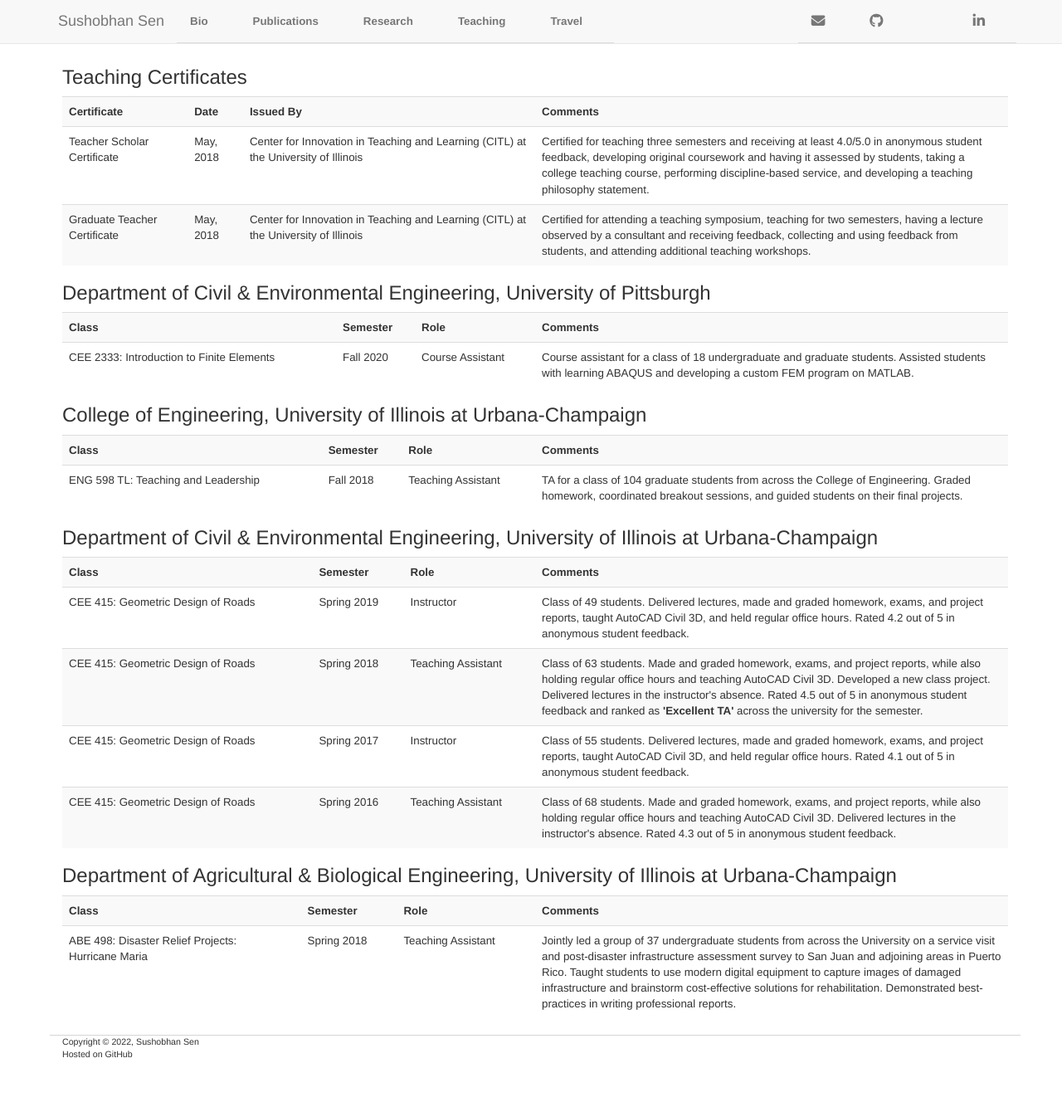
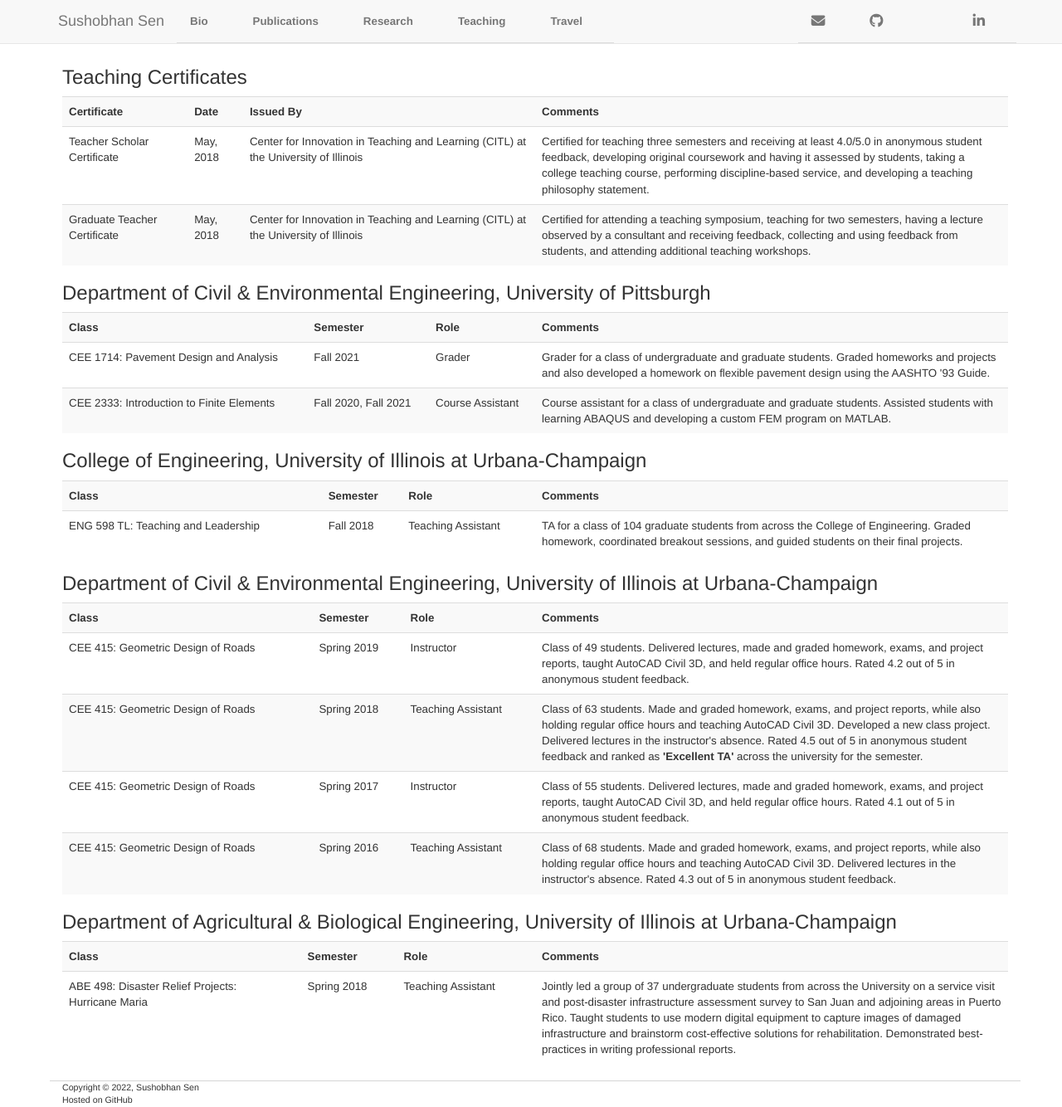
Before and after one commit to sushobhansen/sushobhansen.github.io, a Jekyll site: the page built from teaching.md, in a window 1280 px wide and 1334 px high. Shown: the whole window at 83% size. Built offline with Jekyll 4.4.1, drawn with Linux system fonts in a browser that asks for light colours; nearby versions of some CDN libraries; a style sheet for code colours, icons or effects is not loaded.

Commit message:
Jan 2022 updates

```diff
--- a/teaching.md
+++ b/teaching.md
@@ -33,10 +33,16 @@ title: Sushobhan Sen | Teaching
 		<th>Comments</th>
 	</tr>
 	<tr>
+		<td>CEE 1714: Pavement Design and Analysis</td>
+		<td>Fall 2021</td>
+		<td>Grader</td>
+		<td style="width:50%;">Grader for a class of undergraduate and graduate students. Graded homeworks and projects and also developed a homework on flexible pavement design using the AASHTO '93 Guide.</td>
+	</tr>
+	<tr>
 		<td>CEE 2333: Introduction to Finite Elements</td>
-		<td>Fall 2020</td>
+		<td>Fall 2020, Fall 2021</td>
 		<td>Course Assistant</td>
-		<td style="width:50%;">Course assistant for a class of 18 undergraduate and graduate students. Assisted students with learning ABAQUS and developing a custom FEM program on MATLAB.</td>
+		<td style="width:50%;">Course assistant for a class of undergraduate and graduate students. Assisted students with learning ABAQUS and developing a custom FEM program on MATLAB.</td>
 	</tr>
 </table>
 
```
Also changed, not shown: index.md (+2 -2 lines), research.md (+8 -2 lines).
